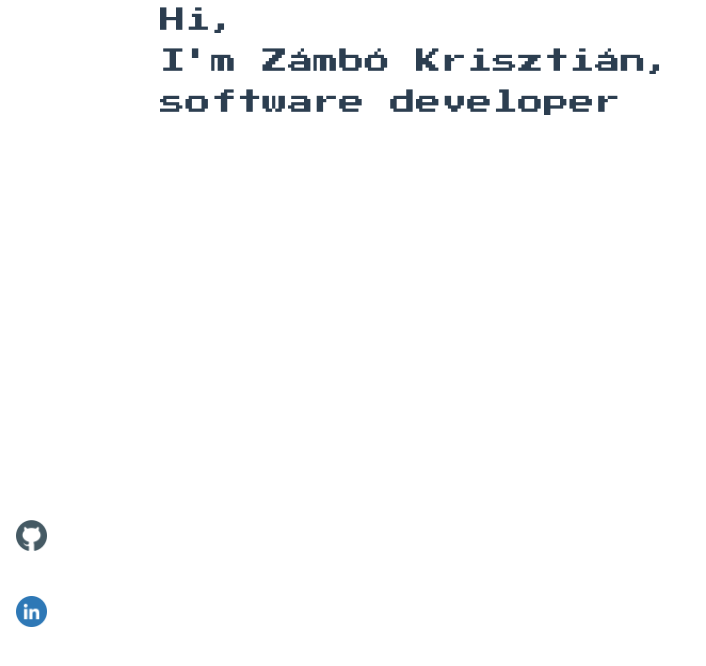
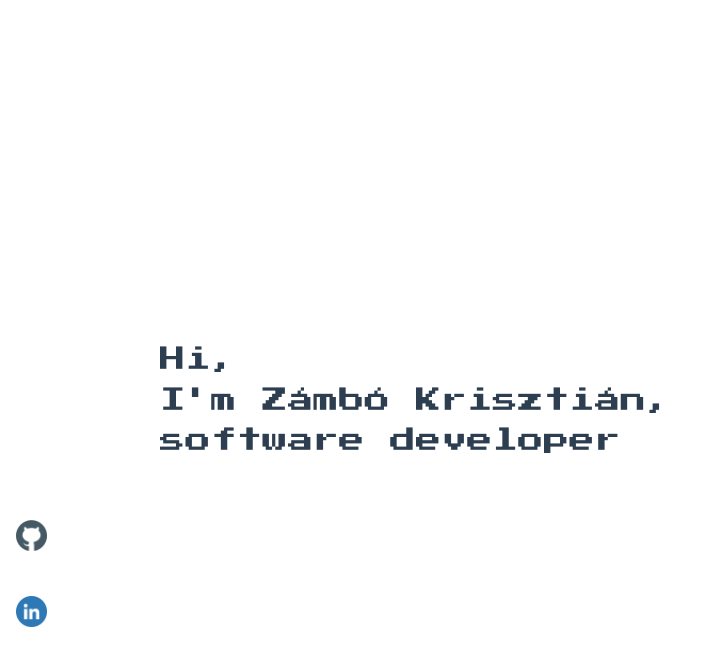
Before and after one commit to green1490/green1490.github.io, a Vue app: page / in a window 1280 px wide. Shown: the top 666 px of the page, without its empty margins (0-706 px from the left). Built offline with nearby package versions, Linux system fonts and the light colour scheme.

Commit message:
Revert "remove width attribute"
This reverts commit 3c27c609fafa02fbd61f1acc3db5c47b5e21b408.

```diff
--- a/src/assets/base.css
+++ b/src/assets/base.css
@@ -60,6 +60,7 @@
 }
 
 body {
+  min-height: 100vh;
   color: var(--color-text);
   background: var(--color-background);
   transition: color 0.5s, background-color 0.5s;
--- a/src/assets/main.css
+++ b/src/assets/main.css
@@ -1,6 +1,7 @@
 @import "./base.css";
 
 #app {
+  max-width: 1280px;
   margin: 0 auto;
   padding: 2rem;
   margin-left: 10%; /* Same as the width of the sidebar */
```
